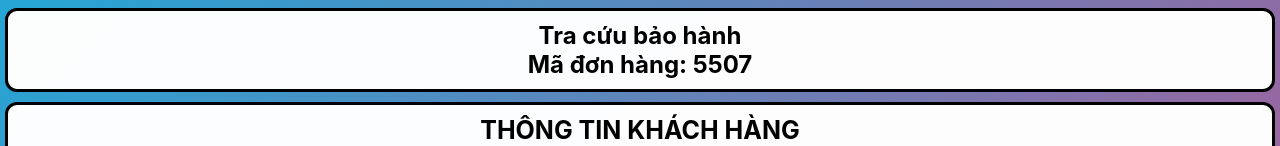
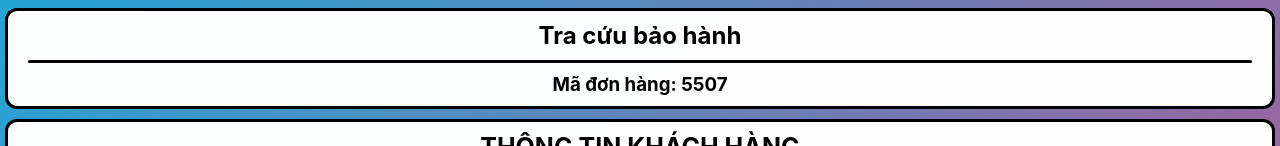
Before and after one commit to thegioilaptop/thegioilaptop.github.io, a plain HTML site: page donhang5507.html in a window 1280 px wide. Shown: the part 158-304 px from the top of the page. Drawn offline with Linux system fonts and the light colour scheme.

Commit message:
Update donhang5507.html

```diff
--- a/donhang5507.html
+++ b/donhang5507.html
@@ -645,7 +645,8 @@
 
   <div class="logo">
     <h2>Tra cứu bảo hành</h2>
-<h2>Mã đơn hàng: 5507</h2>
+<hr>
+<h3>Mã đơn hàng: 5507</h3>
   </div>
 
   <div class="info">
```
